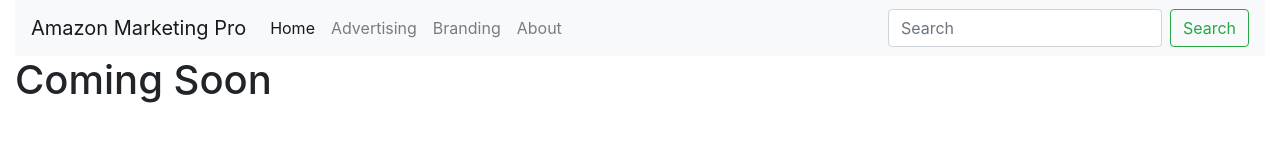
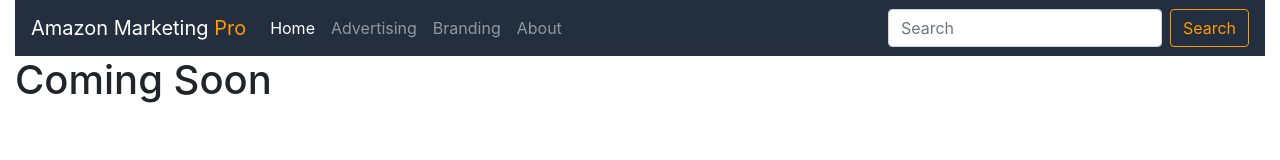
Before and after one commit to jasonbunnell/amazon-marketing-pro, a plain HTML site: page index.html in a window 1280 px wide. Drawn offline with Linux system fonts and the light colour scheme.

Commit message:
Navbar color update

```diff
--- /dev/null
+++ b/css/style.css
@@ -0,0 +1,23 @@
+.bg-amz {
+  background-color: #232f3e
+}
+
+.text-orange {
+  color: #ff9900
+}
+
+.btn-amz {
+  color: #ff9900;
+  background-color: #232f3e;
+  border-color: #ff9900;
+}
+
+.btn-amz:hover {
+  color: #fff;
+  background-color: #ff9900;
+  border-color: #ff9900;
+}
+
+.btn-amz:focus, .btn-amz.focus {
+  box-shadow: 0 0 0 0.2rem rgba(0, 123, 255, 0.5);
+}
--- a/index.html
+++ b/index.html
@@ -5,14 +5,15 @@
   <meta name="viewport" content="width=device-width, initial-scale=1, shrink-to-fit=no">
   <meta http-equiv="X-UA-Compatible" content="ie=edge">
   <link rel="stylesheet" href="./css/bootstrap.css">
+  <link rel="stylesheet" href="./css/style.css">
   <title>Amazon Marketing Pro</title>
 </head>
 <body>
   <div class="container-fluid">
 
     <!-- NAVBAR START -->
-    <nav class="navbar navbar-expand-lg navbar-light bg-light">
-      <a class="navbar-brand" href="#">Amazon Marketing Pro</a>
+    <nav class="navbar navbar-expand-lg navbar-dark bg-amz">
+      <a class="navbar-brand" href="#">Amazon Marketing <span class="text-orange">Pro</span></a>
       <button class="navbar-toggler" type="button" data-toggle="collapse" data-target="#navbarSupportedContent" aria-controls="navbarSupportedContent" aria-expanded="false" aria-label="Toggle navigation">
         <span class="navbar-toggler-icon"></span>
       </button>
@@ -33,7 +34,7 @@
         </ul>
         <form class="form-inline my-2 my-lg-0">
           <input class="form-control mr-sm-2" type="search" placeholder="Search" aria-label="Search">
-          <button class="btn btn-outline-success my-2 my-sm-0" type="submit">Search</button>
+          <button class="btn btn-amz my-2 my-sm-0" type="submit">Search</button>
         </form>
       </div>
     </nav>
```
Also changed, not shown: 1 other file.
